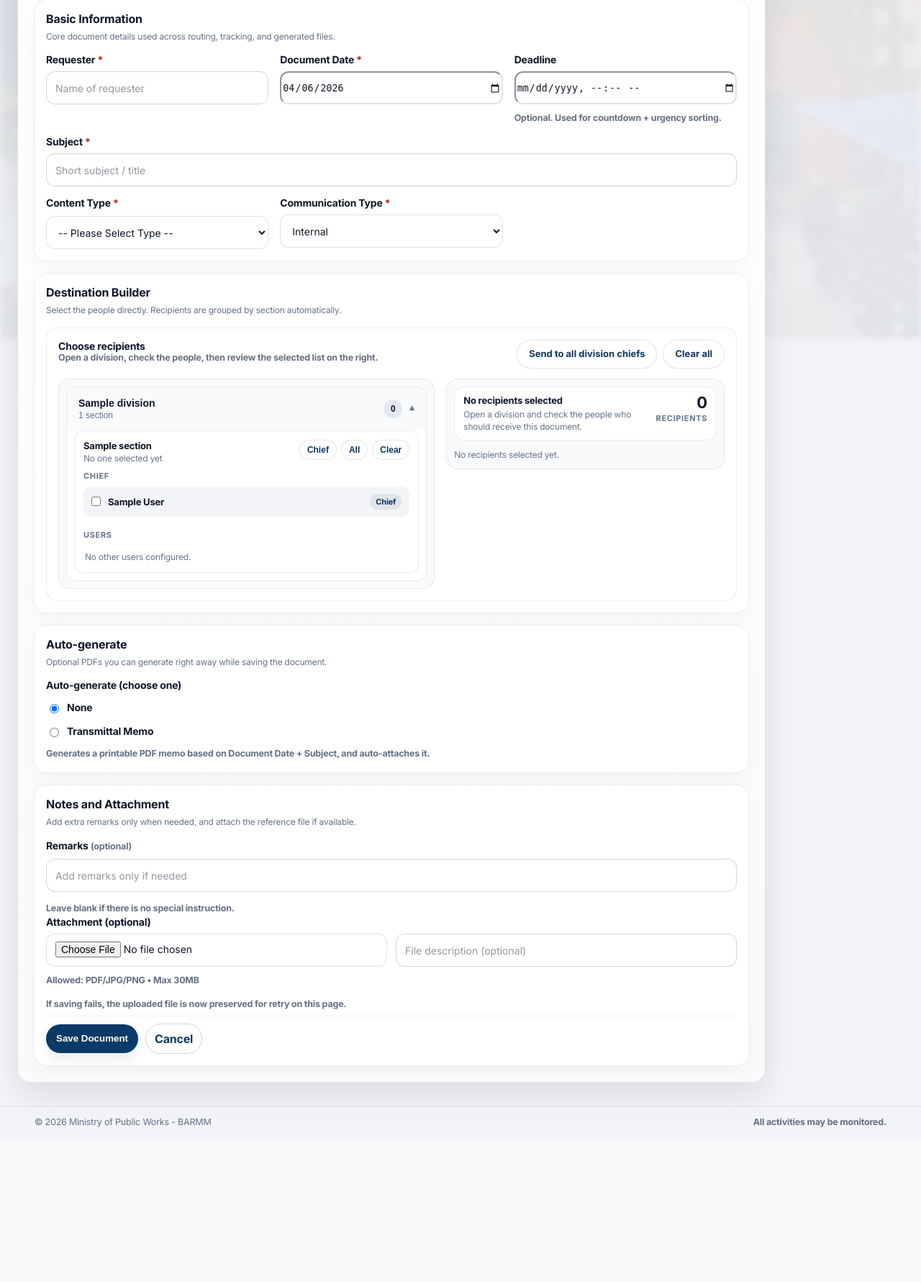
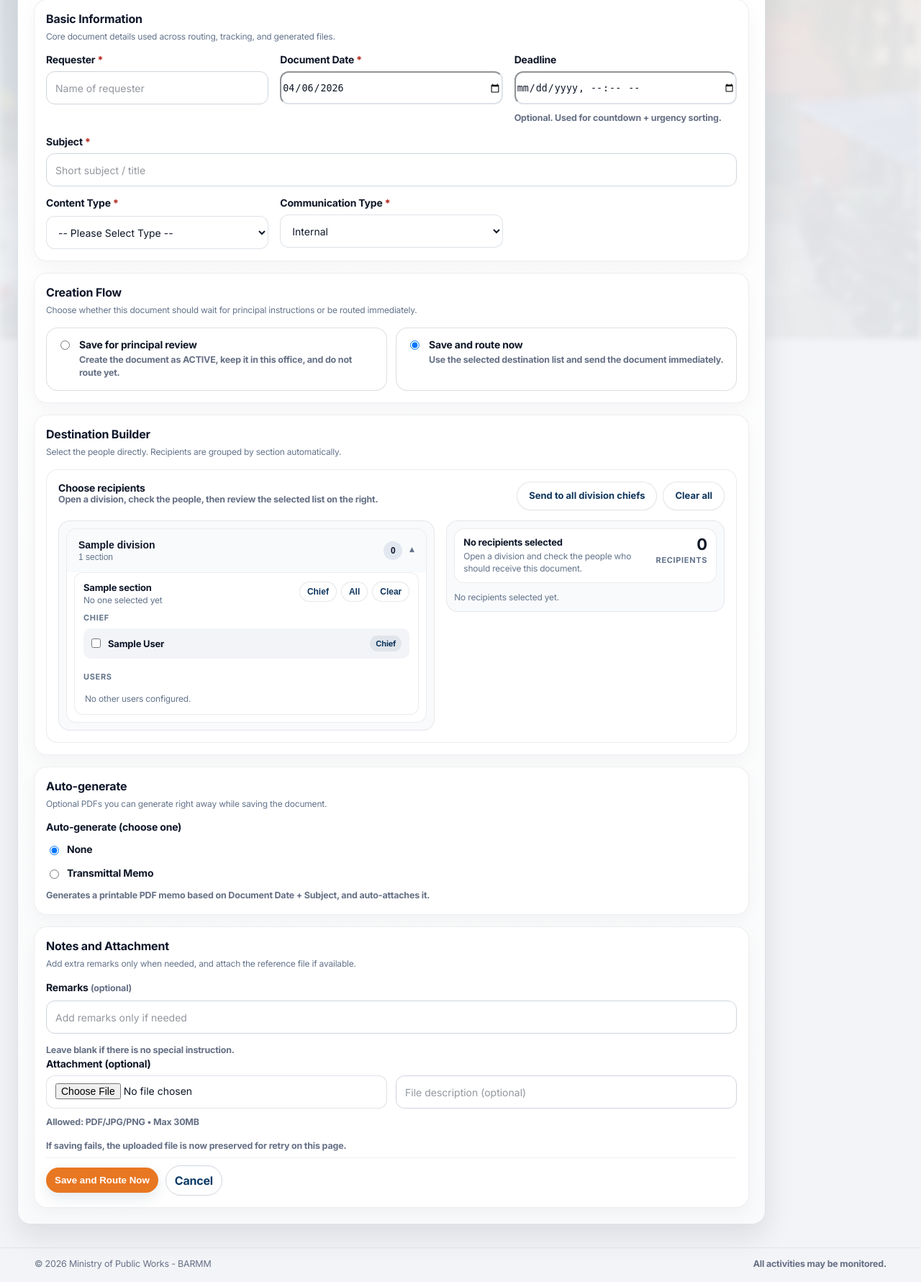
Before and after one commit to rajmahal18/document-tracker, a PHP site: page /public/add_document.php in a window 1280 px wide. Shown: the part 329-2110 px from the top of the page at 72% size. Before the commit the page ends 1895 px from the top, so only its background shows below. Run offline with PHP 8.4, Linux system fonts and the light colour scheme; the visitor is signed in with stand-in values (Sample User, id 1); tables that the repository leaves empty or names only in its code hold one stand-in row (values such as "Sample post"); some libraries are stand-ins or nearby versions.

Commit message:
save document patch

```diff
--- a/assets/js/add-document.js
+++ b/assets/js/add-document.js
@@ -21,6 +21,10 @@
   const removeSavedAttachmentUrl = String(form?.getAttribute("data-remove-saved-attachment-url") || "");
   const removeSavedAttachmentInput = document.getElementById("removeSavedAttachmentInput");
   const destinationBuilderContractInput = document.getElementById("destinationBuilderContractInput");
+  const creationModeInput = document.getElementById("creationModeInput");
+  const destinationBuilderSection = document.getElementById("destinationBuilderSection");
+  const btnSubmitRouteNow = document.getElementById("btnSubmitRouteNow");
+  const btnSubmitReview = document.getElementById("btnSubmitReview");
   const btnRemoveSavedAttachment = document.getElementById("btnRemoveSavedAttachment");
   const savedAttachmentCard = document.getElementById("savedAttachmentCard");
 
@@ -39,6 +43,33 @@
   let divisionChiefQuickMode = false;
 
   if (destinationBuilderContractInput) destinationBuilderContractInput.value = "1";
+
+  function selectedCreationMode() {
+    const checked = form?.querySelector('input[name="creation_mode_choice"]:checked');
+    return String(creationModeInput?.value || checked?.value || "route_now");
+  }
+
+  function syncCreationMode(mode) {
+    const cleanMode = mode === "review" ? "review" : "route_now";
+    if (creationModeInput) creationModeInput.value = cleanMode;
+    const radio = form?.querySelector(`input[name="creation_mode_choice"][value="${cleanMode}"]`);
+    if (radio) radio.checked = true;
+    const isReview = cleanMode === "review";
+    if (destinationBuilderSection) destinationBuilderSection.hidden = isReview;
+    if (btnSubmitRouteNow) btnSubmitRouteNow.hidden = isReview;
+    if (btnSubmitReview) btnSubmitReview.hidden = !isReview;
+  }
+
+  form?.querySelectorAll('input[name="creation_mode_choice"]').forEach((radio) => {
+    radio.addEventListener("change", () => syncCreationMode(radio.value));
+  });
+
+  form?.querySelectorAll("[data-creation-mode-submit]").forEach((button) => {
+    button.addEventListener("click", () => {
+      syncCreationMode(button.getAttribute("data-creation-mode-submit") || "route_now");
+    });
+  });
+  syncCreationMode(selectedCreationMode());
 
   function esc(value) {
     return String(value ?? "").replace(/[&<>"']/g, (c) => ({
@@ -634,10 +665,14 @@
   });
 
   form?.addEventListener("submit", (event) => {
+    const submitterMode = event.submitter?.getAttribute?.("data-creation-mode-submit");
+    if (submitterMode) syncCreationMode(submitterMode);
+    const mode = selectedCreationMode();
     syncHiddenInputs();
+    if (mode === "review") return;
     if (destinations.size > 0) return;
     event.preventDefault();
-    setBuilderNotice("Select at least one recipient before saving.", "danger", { persist: true });
+    setBuilderNotice("Select at least one recipient before saving and routing. Use Save for Principal Review if you do not want to route yet.", "danger", { persist: true });
   });
 
   btnRemoveSavedAttachment?.addEventListener("click", async () => {
--- a/assets/js/documents-page.js
+++ b/assets/js/documents-page.js
@@ -2443,7 +2443,8 @@ Now: ${data.remarks || ""}` : `Now: ${data?.remarks || ""}`),
 
   btnPpdSlipPrint?.addEventListener("click", () => {
     if (!currentPpdSlipAttId) return;
-    window.open(`${PUBLIC}/division_tracking_slip_print.php?id=${currentPpdSlipAttId}`, "_blank", "noopener");
+    const principalQs = actingPrincipalId() > 0 ? `&acting_principal_user_id=${actingPrincipalId()}` : "";
+    window.open(`${PUBLIC}/division_tracking_slip_print.php?id=${currentPpdSlipAttId}${principalQs}`, "_blank", "noopener");
   });
 
   btnPpdSlipAttach?.addEventListener("click", () => {
--- a/public/add_document.php
+++ b/public/add_document.php
@@ -511,6 +511,11 @@ if ($_SERVER["REQUEST_METHOD"] === "POST" && $error === "") {
   if (strcasecmp($remarks, "none") === 0) {
     $remarks = "";
   }
+  $creationMode = strtolower(trim((string)($_POST["creation_mode_choice"] ?? $_POST["creation_mode"] ?? "route_now")));
+  if (!in_array($creationMode, ["review", "route_now"], true)) {
+    $creationMode = "route_now";
+  }
+  $routeOnCreate = ($creationMode === "route_now");
   $selectedSectionId = (int)($_POST["to_section_id"] ?? 0); // picker only
 
   $fileErrorCode = (int)($_FILES["attach_file"]["error"] ?? UPLOAD_ERR_NO_FILE);
@@ -620,18 +625,21 @@ if ($_SERVER["REQUEST_METHOD"] === "POST" && $error === "") {
     $error = "Please specify the content type when Others is selected.";
   } elseif ($requester === "" || $document_date === "" || $subject === "" || $content_type === "") {
     $error = "Please fill in all required fields.";
-  } elseif ($builderContractEnabled && !$hasSeededDestinations) {
+  } elseif ($routeOnCreate && $builderContractEnabled && !$hasSeededDestinations) {
     $error = "Please add at least one destination to the list.";
-  } elseif (!$builderContractEnabled && !$hasSeededDestinations && $selectedSectionId <= 0) {
+  } elseif ($routeOnCreate && !$builderContractEnabled && !$hasSeededDestinations && $selectedSectionId <= 0) {
     $error = "Please add at least one destination.";
   } elseif ($fromSectionId <= 0) {
     $error = "Your account has no section assigned. Ask admin to set your section_id.";
   } elseif ($deadlineAtRaw !== "" && $deadlineAt === null) {
     $error = "Deadline must be a valid date and time.";
+  } elseif (!$routeOnCreate && $genChoice === "transmittal") {
+    $error = "Transmittal Memo needs a destination. Choose Save and route now, or generate a division tracking slip instead.";
   } else {
     // Build final recipient map from destination modes.
     $finalRecipientMap = [];
 
+    if ($routeOnCreate) {
       // Legacy fallback only when JS builder contract is not active.
       if (!$builderContractEnabled && count($destinationModeMap) === 0) {
         $chiefId = find_section_chief_id($conn, $selectedSectionId);
@@ -670,8 +678,9 @@ if ($_SERVER["REQUEST_METHOD"] === "POST" && $error === "") {
           }
         }
       }
-
-    if ($error === "" && count($finalRecipientMap) === 0) {
+    }
+
+    if ($routeOnCreate && $error === "" && count($finalRecipientMap) === 0) {
       $error = "Please add at least one destination.";
     }
 
@@ -744,7 +753,9 @@ if ($_SERVER["REQUEST_METHOD"] === "POST" && $error === "") {
         $stmt->bind_param("iii", $docId, $fromSectionId, $userId);
         $stmt->execute();
 
-        // 3) participants: every recipient section can SEE
+        // 3) participants: every recipient section can SEE, but only when
+        // creation immediately routes the document.
+        if ($routeOnCreate) {
           $stmt = $conn->prepare("
             INSERT IGNORE INTO document_participants
               (document_id, section_id, added_via, added_by_user_id)
@@ -755,9 +766,11 @@ if ($_SERVER["REQUEST_METHOD"] === "POST" && $error === "") {
             $stmt->bind_param("iii", $docId, $destSectionId, $userId);
             $stmt->execute();
           }
+        }
 
         // 3.5) Validate selected users per destination section
         $validatedRecipients = [];
+        if ($routeOnCreate) {
           foreach ($finalRecipientMap as $destSectionId => $destUserIds) {
             $destSectionId = (int)$destSectionId;
             if (count($destUserIds) === 0) {
@@ -800,13 +813,14 @@ if ($_SERVER["REQUEST_METHOD"] === "POST" && $error === "") {
               throw new RuntimeException("One or more selected users are invalid/inactive for their section.");
             }
           }
+        }
 
         // 4) routes: multi-section per-user routing
         $routeBranchMap = [];
         $createdBranchIds = [];
 
         $rootBranchId = 0;
-        if ($useBranchModeForThisDocument) {
+        if ($routeOnCreate && $useBranchModeForThisDocument) {
           $rootBranchId = workflow_create_branch($conn, [
             'document_id' => $docId,
             'parent_branch_id' => null,
@@ -819,7 +833,7 @@ if ($_SERVER["REQUEST_METHOD"] === "POST" && $error === "") {
           ]);
         }
 
-        if ($useBranchModeForThisDocument) {
+        if ($routeOnCreate && $useBranchModeForThisDocument) {
           $stmt = $conn->prepare("
             INSERT INTO routes
               (document_id, branch_id, from_section_id, to_section_id, from_user_id, to_user_id, route_kind, send_batch_id, received_at, sent_by_user_id, remarks, personal_deadline_at)
@@ -835,6 +849,7 @@ if ($_SERVER["REQUEST_METHOD"] === "POST" && $error === "") {
           ");
         }
 
+        if ($routeOnCreate) {
           foreach ($finalRecipientMap as $destSectionId => $destUserIds) {
             $destSectionId = (int)$destSectionId;
             $destPersonalDeadlineAt = $personalDeadlineMap[$destSectionId] ?? null;
@@ -873,11 +888,14 @@ if ($_SERVER["REQUEST_METHOD"] === "POST" && $error === "") {
               $stmt->execute();
             }
           }
+        }
 
         // 5) events: created + sent
         $payloadCreated = json_encode([
           "tracking_no" => $tracking_no,
           "subject" => $subject,
+          "creation_mode" => $routeOnCreate ? "route_now" : "principal_review",
+          "remarks" => $remarks,
         ], JSON_UNESCAPED_UNICODE);
 
         $stmt = $conn->prepare("
@@ -888,6 +906,7 @@ if ($_SERVER["REQUEST_METHOD"] === "POST" && $error === "") {
         $stmt->bind_param("iiis", $docId, $userId, $fromSectionId, $payloadCreated);
         $stmt->execute();
 
+        if ($routeOnCreate) {
           $toSectionIds = array_values(array_unique(array_filter(array_map('intval', array_keys($finalRecipientMap)))));
           $toSectionNames = [];
           if ($toSectionIds !== []) {
@@ -924,6 +943,7 @@ if ($_SERVER["REQUEST_METHOD"] === "POST" && $error === "") {
           ");
           $stmt->bind_param("iiiis", $docId, $userId, $fromSectionId, $fromSectionId, $payloadSent);
           $stmt->execute();
+        }
 
         // 6) optional: attach initial file
         move_temp_attachment_to_document($conn, $docId, $userId, $fromSectionId);
@@ -1206,7 +1226,11 @@ if ($_SERVER["REQUEST_METHOD"] === "POST" && $error === "") {
           $stmt->execute();
 
           if ($divisionSlipMode === "print" && $divisionAttachId > 0) {
-            redirect(PUBLIC_PATH . "/division_tracking_slip_print.php?id=" . $divisionAttachId);
+            $printRedirect = PUBLIC_PATH . "/division_tracking_slip_print.php?id=" . $divisionAttachId;
+            if ($assistantModeEnabled && $actingPrincipalUserId > 0) {
+              $printRedirect .= "&acting_principal_user_id=" . $actingPrincipalUserId;
+            }
+            redirect($printRedirect);
           }
         }
 
@@ -1295,6 +1319,8 @@ require __DIR__ . "/../includes/layout.php";
     <?php endif; ?>
     <input type="hidden" name="remove_saved_attachment" value="0" id="removeSavedAttachmentInput">
     <input type="hidden" name="destination_builder_contract" value="0" id="destinationBuilderContractInput">
+    <?php $postedCreationMode = (string)($_POST["creation_mode_choice"] ?? $_POST["creation_mode"] ?? "route_now"); ?>
+    <input type="hidden" name="creation_mode" value="<?= htmlspecialchars($postedCreationMode) ?>" id="creationModeInput">
 
     <section class="addDocSection addDocSection-basic span2">
       <div class="addDocSectionHead">
@@ -1382,6 +1408,34 @@ require __DIR__ . "/../includes/layout.php";
     <section class="addDocSection span2">
       <div class="addDocSectionHead">
         <div>
+          <h3>Creation Flow</h3>
+          <p>Choose whether this document should wait for principal instructions or be routed immediately.</p>
+        </div>
+      </div>
+
+      <div class="authField span2">
+        <div style="display:grid;grid-template-columns:repeat(auto-fit,minmax(240px,1fr));gap:12px;">
+          <label style="display:flex;gap:10px;align-items:flex-start;padding:14px;border:1px solid rgba(15,23,42,.14);border-radius:16px;background:rgba(255,255,255,.72);">
+            <input type="radio" name="creation_mode_choice" value="review" <?= ($postedCreationMode === "review") ? "checked" : "" ?>>
+            <span>
+              <b>Save for principal review</b>
+              <span class="mini" style="display:block;margin-top:4px;">Create the document as ACTIVE, keep it in this office, and do not route yet.</span>
+            </span>
+          </label>
+          <label style="display:flex;gap:10px;align-items:flex-start;padding:14px;border:1px solid rgba(15,23,42,.14);border-radius:16px;background:rgba(255,255,255,.72);">
+            <input type="radio" name="creation_mode_choice" value="route_now" <?= ($postedCreationMode !== "review") ? "checked" : "" ?>>
+            <span>
+              <b>Save and route now</b>
+              <span class="mini" style="display:block;margin-top:4px;">Use the selected destination list and send the document immediately.</span>
+            </span>
+          </label>
+        </div>
+      </div>
+    </section>
+
+    <section class="addDocSection span2" id="destinationBuilderSection">
+      <div class="addDocSectionHead">
+        <div>
           <h3>Destination Builder</h3>
           <p>Select the people directly. Recipients are grouped by section automatically.</p>
         </div>
@@ -1530,7 +1584,8 @@ require __DIR__ . "/../includes/layout.php";
     </div>
 
     <div class="docActions span2 addDocActions">
-      <button type="submit" class="btnSecondary">Save Document</button>
+      <button type="submit" class="btnComp" data-creation-mode-submit="route_now" id="btnSubmitRouteNow">Save and Route Now</button>
+      <button type="submit" class="btnSecondary" data-creation-mode-submit="review" id="btnSubmitReview">Save for Principal Review</button>
       <a href="<?= PUBLIC_PATH ?>/documents.php" class="btnGhost" style="text-decoration:none;">Cancel</a>
     </div>
     </section>
```
Also changed, not shown: api/division_tracking_slip_generate.php (+11 -5 lines), public/division_tracking_slip_print.php (+17 -3 lines), public/documents.php (+31 -1 lines). Lines whose indentation alone changed are shown as unchanged.
